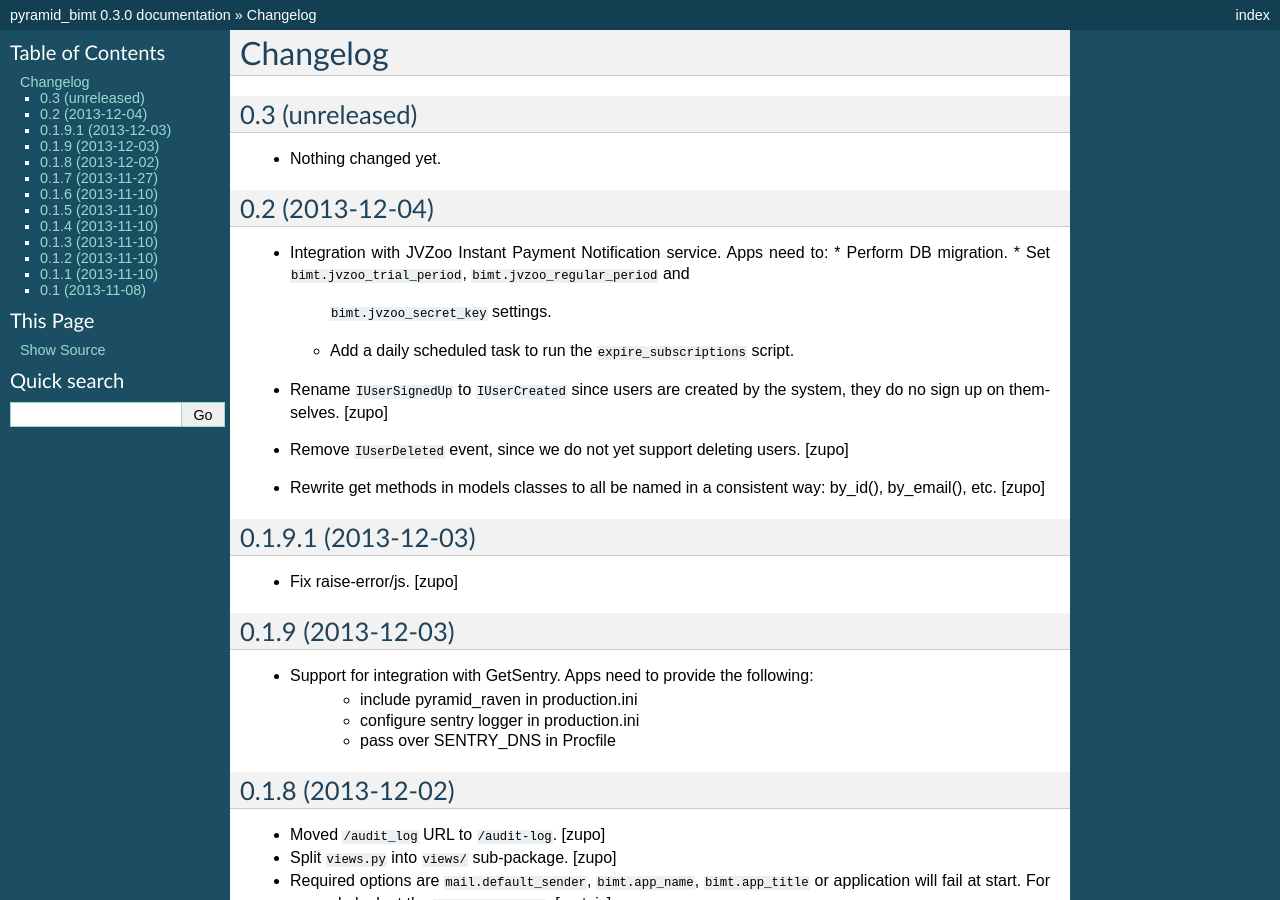
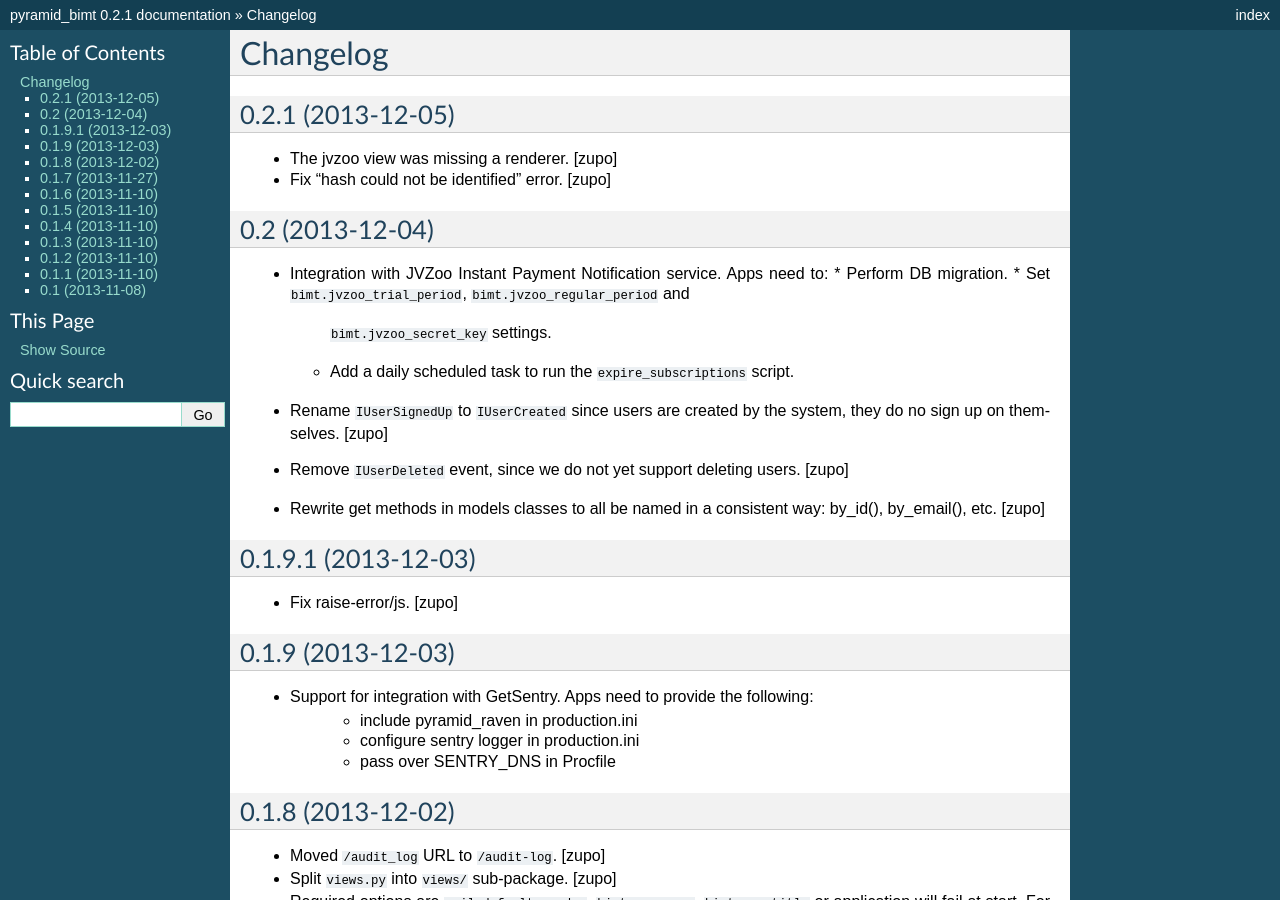
Before and after one commit to persho/pyramid_bimt, a Sphinx documentation site: the page built from docs/CHANGELOG.rst, in a window 1280 px wide and 900 px high. Built offline with Sphinx 7.4.7, drawn with Linux system fonts in a browser that asks for light colours; some of the changed text lies outside the part shown.

Commit message:
Preparing release 0.2.1

```diff
--- a/docs/CHANGELOG.rst
+++ b/docs/CHANGELOG.rst
@@ -4,10 +4,14 @@ Changelog
 =========
 
 
-0.3 (unreleased)
-----------------
+0.2.1 (2013-12-05)
+------------------
 
-- Nothing changed yet.
+- The jvzoo view was missing a renderer.
+  [zupo]
+
+- Fix "hash could not be identified" error.
+  [zupo]
 
 
 0.2 (2013-12-04)
--- a/setup.py
+++ b/setup.py
@@ -18,7 +18,7 @@ long_description = \
 
 setup(
     name='pyramid_bimt',
-    version='0.3.dev0',
+    version='0.2.1',
     description='Base package for BIMT apps.',
     long_description=long_description,
     classifiers=[
```
